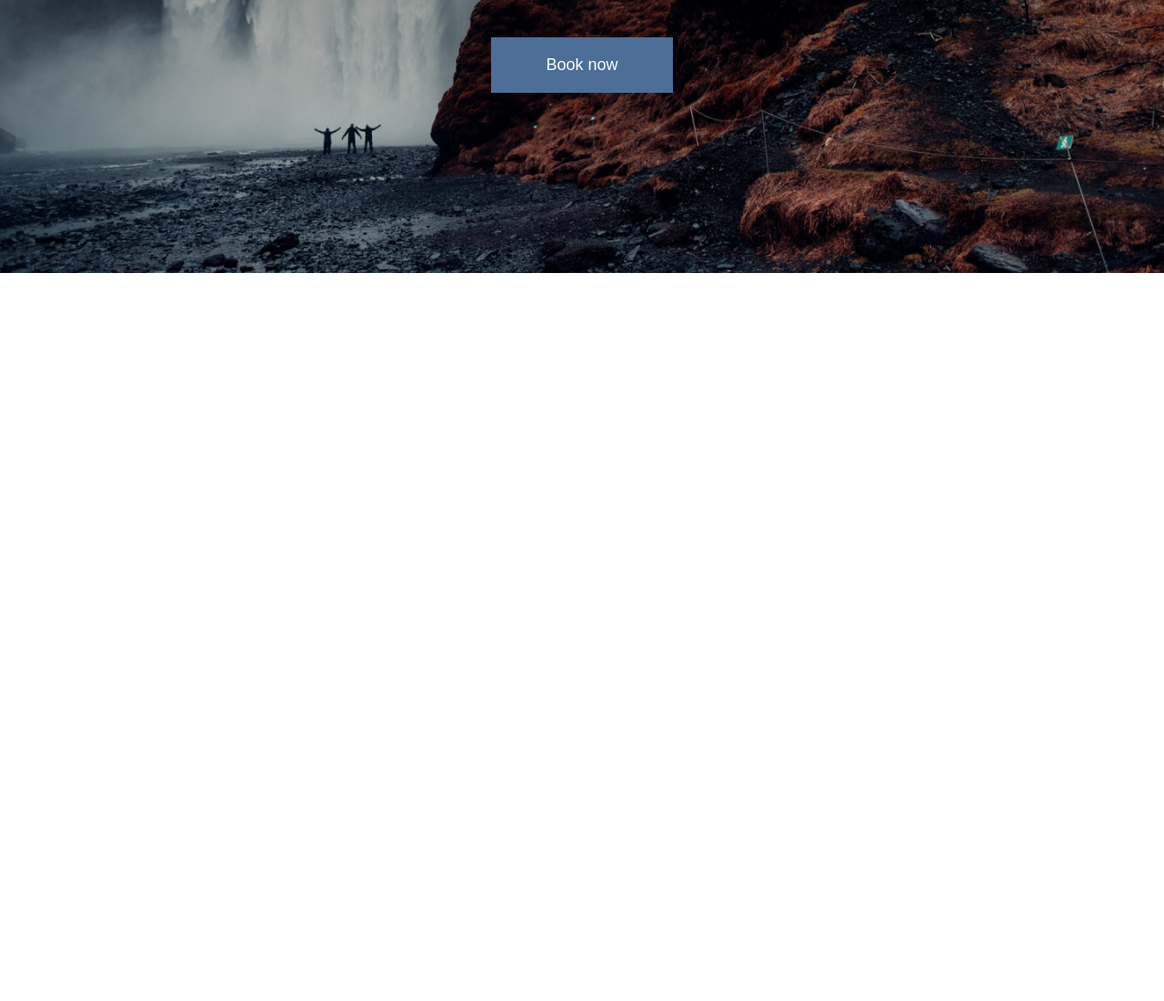
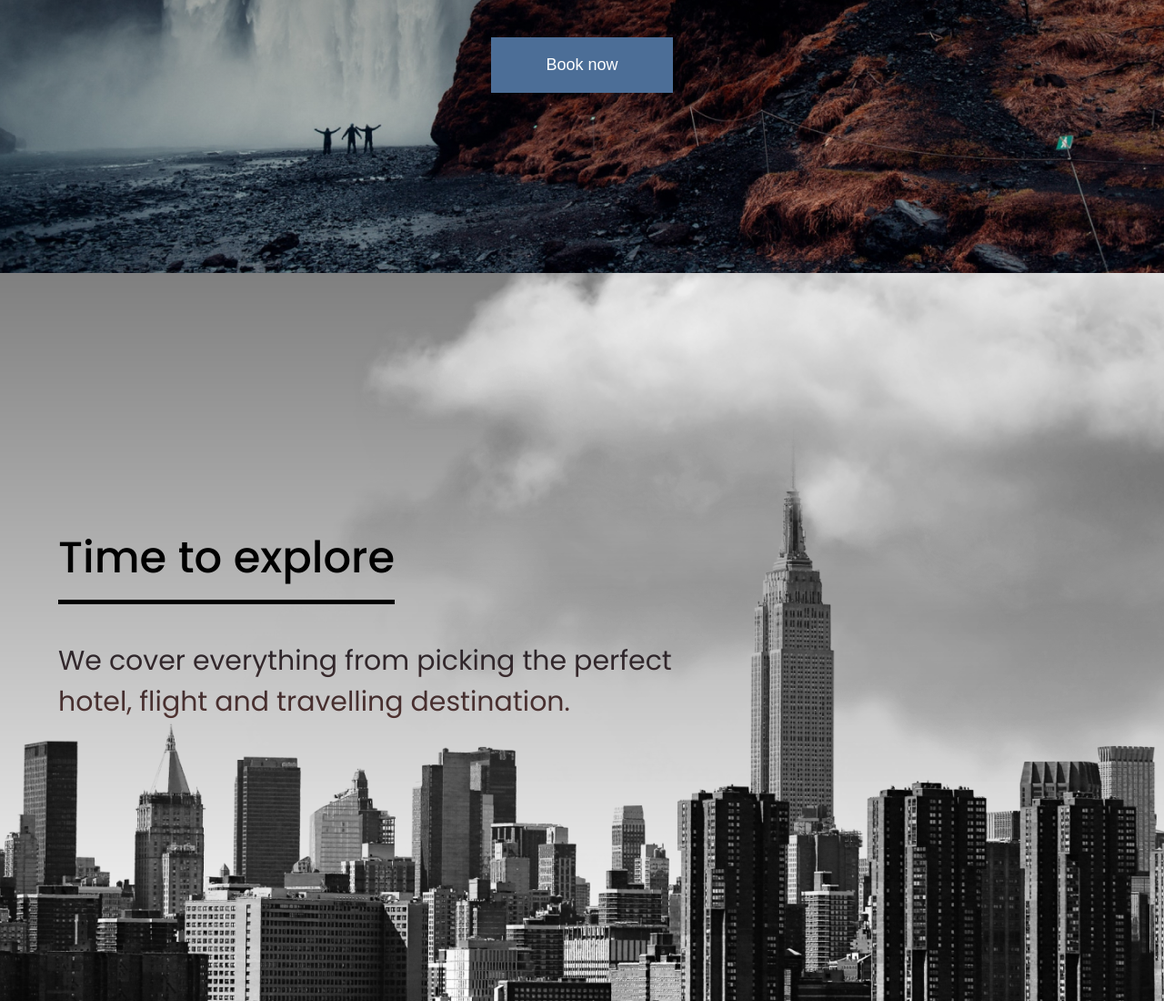
Before and after one commit to artursantiago/travelly-website, a plain HTML site: page index.html in a window 1280 px wide. Shown: the part 500-1600 px from the top of the page at 91% size. Before the commit the page ends 800 px from the top, so only its background shows below. Drawn offline with Linux system fonts and the light colour scheme; a web font is replaced by a local one.

Commit message:
location section

```diff
--- a/index.html
+++ b/index.html
@@ -31,5 +31,17 @@
       Travel in over 50 cities with one click.</h3>
       <button>Book now</button>
     </section>
+    <section id="locations">
+      <header class="locations-head">
+        <h2>Time to explore</h2>
+        <h3>
+          We cover everything from picking the perfect <br>
+          hotel, flight and travelling destination.
+        </h3>
+        <img src="img/cloud.png" class="moving-cloud-1 cloud">
+        <img src="img/cloud.png" class="moving-cloud-2 cloud">
+      </header>
+    </section>
+    <div></div>
   </body>
 </html>
--- a/style.css
+++ b/style.css
@@ -47,6 +47,11 @@ button {
   color: white;
   font-size: 1.8rem;
   cursor: pointer;
+  transition: background 0.4s ease-in-out;
+}
+
+button:hover {
+  background: #2a3f58;
 }
 
 /** Nav Styles **/
@@ -102,15 +107,102 @@ nav ul {
   padding: 5rem;
 }
 
+
+/* Locations Section */
+
+#locations {
+  min-height: 100vh;
+  background: linear-gradient(rgba(0,0,0,0.5), transparent) ,
+              url('img/new-york-page.png');
+  background-position: center;
+  background-repeat: no-repeat;
+  background-size: cover;
+
+  display: flex;
+  align-items: center;
+
+  position: relative;
+  overflow: hidden;
+}
+
+.locations-head {
+  width: 90%;
+  margin: auto;
+}
+
+.locations-head h2 {
+  font-weight: 500;
+  padding: 1rem 0rem;
+  display: inline-block;
+  border-bottom: 0.5rem solid  black ;
+
+  /* text-decoration: underline; Chrome doesnt support*/
+  /* text-decoration-thickness: 0.5rem; */
+}
+
+.locations-head h3 {
+  padding: 4rem 0rem;
+
+  /*Css Trick - Text color with linear gradient*/
+  background: linear-gradient(#131c27, #663b34);
+  background-clip: text; /*Some browser doesnt support it, its needed to add webkit*/
+  -webkit-background-clip: text;
+  color: transparent;
+}
+
+.cloud {
+  position: absolute;
+  top: 0%;
+  right: 0%;
+  pointer-events: none;
+}
+
+.moving-cloud-1 {
+  animation: cloudAnimation 3s infinite alternate ease-in-out
+}
+
+.moving-cloud-2 {
+  top: 20%;
+  z-index: -1; /* Put something behind or foward something according to index*/
+  opacity: 0.5;
+
+  animation: cloudAnimation 3.3s infinite alternate ease-in-out
+}
+
+@keyframes cloudAnimation {
+  from {transform: translate(10%, -10%);}
+  to {transform: translate(0%, 0%);}
+}
+
+/* Media Queries*/
 @media screen and (max-width: 933px){
   html {
     font-size: 45%;
   }
+  .cloud {
+    height: 40rem;
+  }
+  .moving-cloud-1 {
+    z-index: -1;
+  }
+  .moving-cloud-2 {
+    z-index: -2;
+    top: 15%;
+  }
+  .locations-head h3 {
+    background: rgba(19, 28, 39, 0.9);
+    color: white;
+    margin-top: 2rem;
+    padding: 4rem 2rem;
+  }
+}
+
+@media (max-width: 671px) {
   nav {
     text-align: center;
   }
-
   .logo {
     padding: 2rem;
   }
+
 }
```
